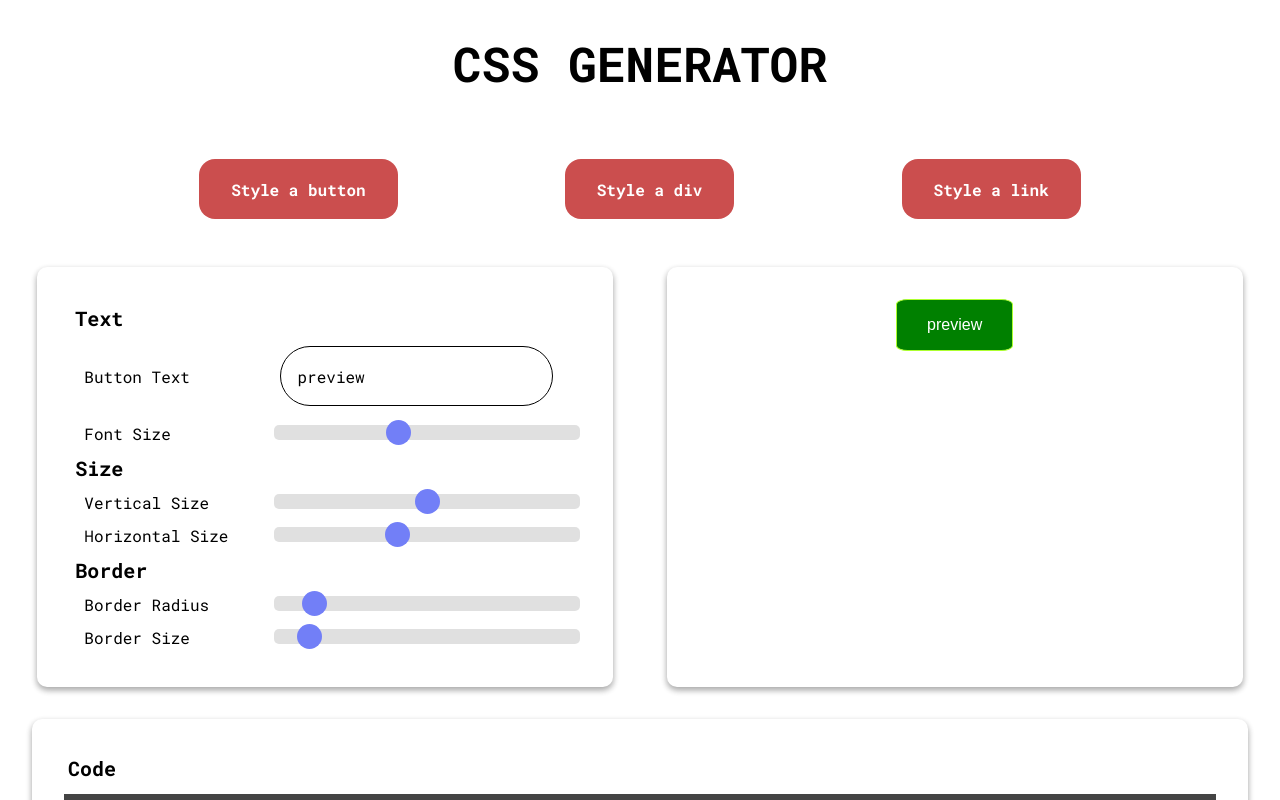
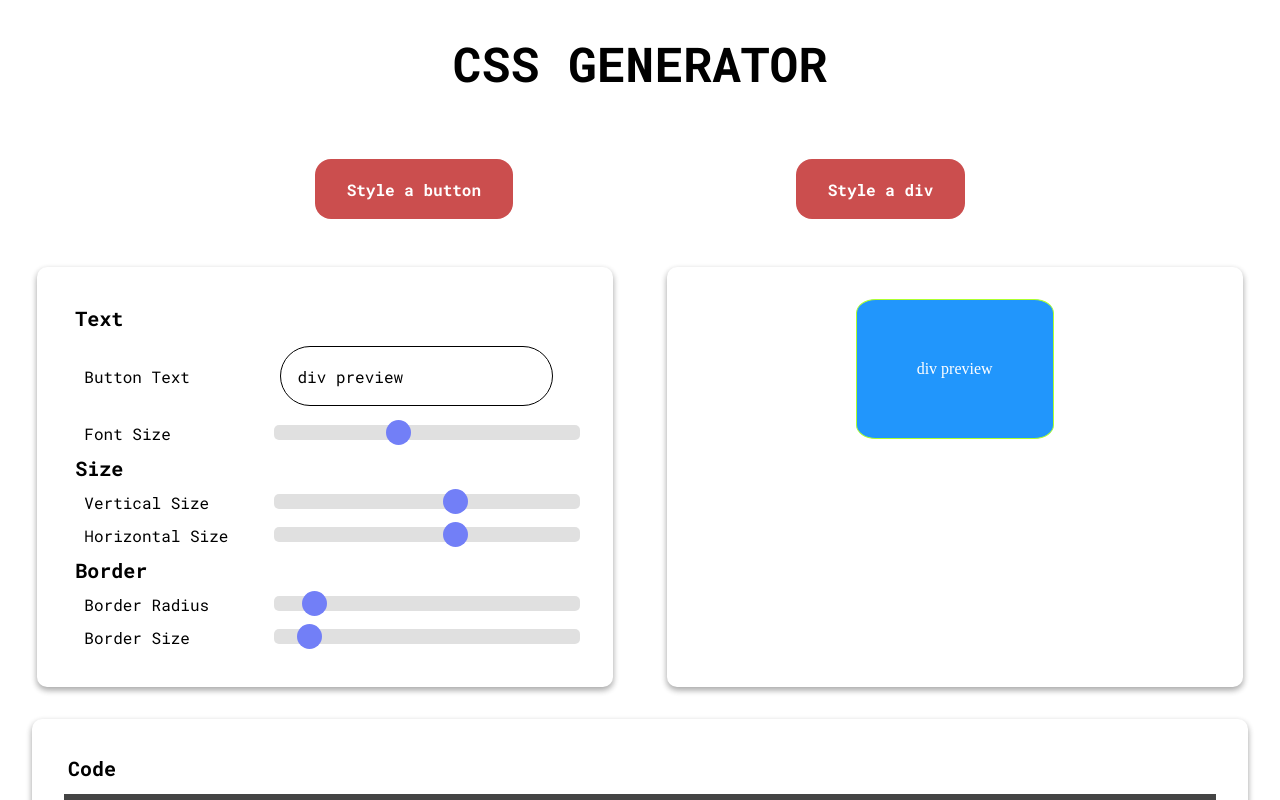
Before and after one commit to saswatamcode/CSS-Generator, a React (Create React App) app: page / in a window 1280 px wide. Both pictures are taken after a click on the button "Style a div". Shown: the top 800 px of the page. Built offline with nearby package versions, Linux system fonts and the light colour scheme.

Commit message:
added div

```diff
--- a/src/App.js
+++ b/src/App.js
@@ -1,14 +1,17 @@
-import React from 'react';
+import React, { useState } from 'react';
 import Header from './components/Header';
 import Tabs from './components/Tabs';
 import ButtonOption from './components/Button/ButtonOption';
+import DivOption from './components/Div/DivOption'
 
 function App() {
+  const [btnDivSwitch, setBtnDivSwitch] = useState("btn");
+
   return (
     <div className="App">
       <Header />
-      <Tabs />
-      <ButtonOption />
+      <Tabs switchFunction= {setBtnDivSwitch} />
+      { btnDivSwitch === 'btn' ? <ButtonOption /> : <DivOption/>}
     </div>
   );
 }
--- /dev/null
+++ b/src/components/Div/DivOption.js
@@ -0,0 +1,237 @@
+import React, { useState } from "react";
+import styled from "styled-components";
+import DivPreview from './DivPreview'
+import DivOutput from './DivOutput'
+
+//TODO: Add more properties
+
+const Container = styled.div`
+  display: flex;
+  justify-content: space-evenly;
+  flex-direction: row;
+`;
+
+const OptionsDiv = styled.div`
+  background: #fff;
+  border-radius: 10px;
+  display: inline-block;
+  margin: 1rem;
+  padding: 2rem;
+  position: relative;
+  width: 40%;
+  box-shadow: 0 3px 6px rgba(0, 0, 0, 0.16), 0 3px 6px rgba(0, 0, 0, 0.23);
+`;
+
+const FormLabel = styled.div`
+  font-family: "Roboto Mono", monospace;
+  font-size: 1rem;
+  margin: 0.25rem;
+  margin-left: 0.75rem;
+  font-weight: 400;
+`;
+
+const Slider = styled.input`
+  -webkit-appearance: none;
+  width: 100%;
+  height: 15px;
+  border-radius: 5px;
+  background: #d3d3d3;
+  outline: none;
+  opacity: 0.7;
+  -webkit-transition: 0.2s;
+  transition: opacity 0.2s;
+
+  :hover {
+    opacity: 1;
+  }
+
+  ::-webkit-slider-thumb {
+    -webkit-appearance: none;
+    appearance: none;
+    width: 25px;
+    height: 25px;
+    border-radius: 50%;
+    background: #3749f5;
+    cursor: pointer;
+  }
+
+  ::-moz-range-thumb {
+    width: 25px;
+    height: 25px;
+    border-radius: 50%;
+    background: #3749f5;
+    cursor: pointer;
+  }
+`;
+
+const TextInput = styled.input`
+  border-radius: 30px;
+  width: 80%;
+  height: 40px;
+  margin: 0.55rem;
+  padding: 0.55rem;
+  padding-left: 1rem;
+  border: 1px solid;
+  font-family: "Roboto Mono", monospace;
+  font-size: 1rem;
+  font-weight: 400;
+  :focus {
+    outline: none;
+  }
+`;
+
+const SectionLabel = styled.div`
+  font-family: "Roboto Mono", monospace;
+  font-size: 1.25rem;
+  margin: 0.25rem;
+  font-weight: 700;
+`;
+
+const PreviewDiv = styled.div`
+  background: #fff;
+  border-radius: 10px;
+  display: inline-block;
+  text-align: center;
+  margin: 1rem;
+  padding: 2rem;
+  position: relative;
+  width: 40%;
+  box-shadow: 0 3px 6px rgba(0, 0, 0, 0.16), 0 3px 6px rgba(0, 0, 0, 0.23);
+`;
+
+function DivOption() {
+  const [verticalSize, setVerticalSize] = useState(60);
+  const [horizontalSize, setHorizontalSize] = useState(60);
+  const [borderRadius, setBorderRadius] = useState(10);
+  const [borderSize, setBorderSize] = useState(1);
+  const [btnText, setBtnText] = useState("div preview");
+  const [fontSize, setFontSize] = useState(16);
+
+  return (
+    <>
+      <Container>
+        <OptionsDiv>
+          <table style={{ width: "100%" }}>
+            <tr>
+              <SectionLabel>Text</SectionLabel>
+            </tr>
+            <tr>
+              <td>
+                <FormLabel>Button Text</FormLabel>
+              </td>
+              <td>
+                <TextInput
+                  onChange={(e) => setBtnText(e.target.value)}
+                  value={btnText}
+                ></TextInput>
+              </td>
+            </tr>
+            <tr>
+              <td>
+                <FormLabel>Font Size</FormLabel>
+              </td>
+              <td>
+                <Slider
+                  type="range"
+                  min="8"
+                  max="28"
+                  value={fontSize}
+                  onChange={(e) => {
+                    setFontSize(e.target.value);
+                  }}
+                ></Slider>
+              </td>
+            </tr>
+            <tr>
+              <SectionLabel>Size</SectionLabel>
+            </tr>
+            <tr>
+              <td>
+                <FormLabel>Vertical Size</FormLabel>
+              </td>
+              <td>
+                <Slider
+                  type="range"
+                  min="0"
+                  max="100"
+                  value={verticalSize}
+                  onChange={(e) => {
+                    setVerticalSize(e.target.value);
+                  }}
+                ></Slider>
+              </td>
+            </tr>
+            <tr>
+              <td>
+                <FormLabel>Horizontal Size</FormLabel>
+              </td>
+              <td>
+                <Slider
+                  type="range"
+                  min="0"
+                  max="100"
+                  value={horizontalSize}
+                  onChange={(e) => setHorizontalSize(e.target.value)}
+                ></Slider>
+              </td>
+            </tr>
+            <tr>
+              <SectionLabel>Border</SectionLabel>
+            </tr>
+            <tr>
+              <td>
+                <FormLabel>Border Radius</FormLabel>
+              </td>
+              <td>
+                <Slider
+                  type="range"
+                  min="0"
+                  max="100"
+                  value={borderRadius}
+                  onChange={(e) => setBorderRadius(e.target.value)}
+                ></Slider>
+              </td>
+            </tr>
+
+            <tr>
+              <td>
+                <FormLabel>Border Size</FormLabel>
+              </td>
+              <td>
+                <Slider
+                  type="range"
+                  min="0"
+                  max="12"
+                  value={borderSize}
+                  onChange={(e) => setBorderSize(e.target.value)}
+                ></Slider>
+              </td>
+            </tr>
+          </table>
+        </OptionsDiv>
+        <PreviewDiv>
+          <DivPreview
+            verticalSize={verticalSize}
+            horizontalSize={horizontalSize}
+            borderRadius={borderRadius}
+            borderSize={borderSize}
+            fontSize={fontSize}
+          >
+            {btnText}
+          </DivPreview>
+        </PreviewDiv>
+      </Container>
+      <Container>
+        <DivOutput
+          verticalSize={verticalSize}
+          horizontalSize={horizontalSize}
+          borderRadius={borderRadius}
+          borderSize={borderSize}
+          fontSize={fontSize}
+        ></DivOutput>
+      </Container>
+    </>
+  );
+}
+
+export default DivOption;
--- /dev/null
+++ b/src/components/Div/DivOutput.js
@@ -0,0 +1,45 @@
+import React from "react";
+import styled from "styled-components";
+import { Prism as SyntaxHighlighter } from "react-syntax-highlighter";
+import { dark } from "react-syntax-highlighter/dist/esm/styles/hljs";
+
+const DivOutputDiv = styled.div`
+  background: #fff;
+  border-radius: 10px;
+  display: inline-block;
+  margin: 1rem;
+  padding: 2rem;
+  position: relative;
+  width: 90%;
+  box-shadow: 0 3px 6px rgba(0, 0, 0, 0.16), 0 3px 6px rgba(0, 0, 0, 0.23);
+`;
+
+const SectionLabel = styled.div`
+  font-family: "Roboto Mono", monospace;
+  font-size: 1.25rem;
+  margin: 0.25rem;
+  font-weight: 700;
+`;
+
+function DivOutput(props) {
+  const codeString = `
+    border-radius: ${props.borderRadius}%;
+    border: ${props.borderSize}px solid greenyellow;
+    padding: ${props.verticalSize}px ${props.horizontalSize}px;
+    color: white;
+    background: #2196fc;
+    font-size:${props.fontSize}px;
+    display: inline-block;
+    cursor: pointer;
+    `;
+  return (
+    <DivOutputDiv>
+      <SectionLabel>Code</SectionLabel>
+      <SyntaxHighlighter language="css" style={dark}>
+        {codeString}
+      </SyntaxHighlighter>
+    </DivOutputDiv>
+  );
+}
+
+export default DivOutput;
--- /dev/null
+++ b/src/components/Div/DivPreview.js
@@ -0,0 +1,15 @@
+import styled from "styled-components";
+
+const DivPreview = styled.div`
+  border-radius: ${(props) => props.borderRadius}%;
+  border: ${(props) => props.borderSize}px solid greenyellow;
+  padding: ${(props) => props.verticalSize}px
+    ${(props) => props.horizontalSize}px;
+  color: white;
+  background: #2196fc;
+  font-size: ${(props) => props.fontSize}px;
+  display: inline-block;
+  cursor: pointer;
+`;
+
+export default DivPreview;
--- a/src/components/Tabs.js
+++ b/src/components/Tabs.js
@@ -20,13 +20,12 @@ const TabContainer = styled.div`
     padding: 2rem;
 `;
 
-function Tabs() {
+function Tabs(props) {
     return(
         <div className='tabs'>
             <TabContainer>
-                <Tab>Style a button</Tab>
-                <Tab>Style a div</Tab>
-                <Tab>Style a link</Tab>
+                <Tab onClick={() => props.switchFunction('btn')}>Style a button</Tab>
+                <Tab onClick={() => props.switchFunction('div')}>Style a div</Tab>
             </TabContainer>
         </div>
     );
```
